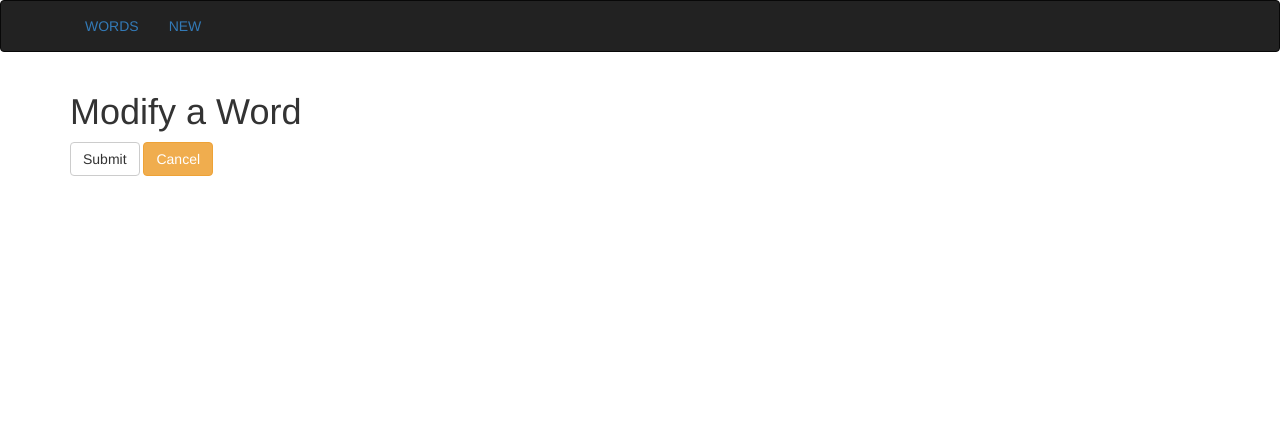
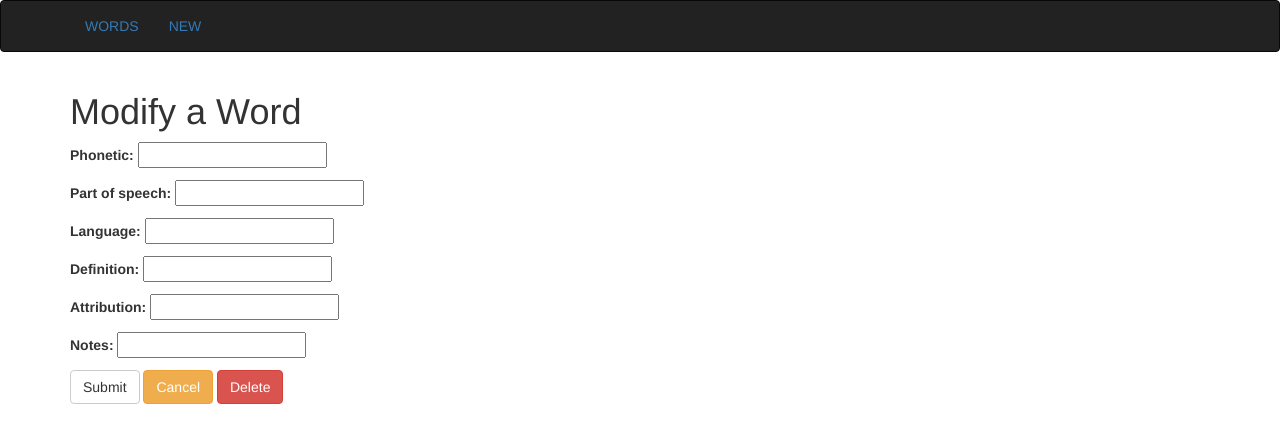
Before and after one commit to konstantinfarrell/wordlist, a Django app: page /edit/1 in a window 1280 px wide. Shown: the top 443 px of the page. Run offline with Django 3.2, Linux system fonts and the light colour scheme; parts of the project's set-up code (start-up, migrations or seed data) failed here and were passed over; some libraries are stand-ins or nearby versions.

Commit message:
Add delete

```diff
--- a/wordlist/templates/words/edit.html
+++ b/wordlist/templates/words/edit.html
@@ -10,6 +10,7 @@
         {{ form.as_p }}
         <input type='submit' value='Submit' class='btn btn-default' />
         <a href='{% url "home" %}' class='btn btn-warning'>Cancel</a>
+        {% if word_id %}<a href='{% url "words-delete" word_id %}' class='btn btn-danger'>Delete</a>{% endif %}
     </form>
 </div>
 {% endblock %}
--- a/wordlist/templates/words/home.html
+++ b/wordlist/templates/words/home.html
@@ -26,6 +26,10 @@
             <td>{{ word.attribution}}</td>
             <td>{{ word.notes}}</td>
         </tr>
+    {% empty %}
+        <tr>
+            <td>No Entries</td>
+        </tr>
     {% endfor %}
 </table>
 {% endblock %}
--- a/wordlist/urls.py
+++ b/wordlist/urls.py
@@ -11,4 +11,5 @@
     url(r'^$', words.home, name='home'),
     url(r'^new/', words.create, name='words-create'),
     url(r'^edit/(?P<word_id>\d+)/?$', words.edit, name='words-edit'),
+    url(r'^delete/(?P<word_id>\d+)/?$', words.delete, name='words-delete'),
 ]
--- a/wordlist/words/forms.py
+++ b/wordlist/words/forms.py
@@ -9,16 +9,17 @@
     """
     Form for creating and editing a word entry.
     """
+    phonetic = forms.CharField(required=False)
+    part_of_speech = forms.CharField(required=False)
+    language = forms.CharField(required=False)
+    definition = forms.CharField(required=False)
+    attribution = forms.CharField(required=False)
+    notes = forms.CharField(required=False)
+
     class Meta:
         model = Word
         fields = (
             'word',
-            'phonetic',
-            'part_of_speech',
-            'language',
-            'definition',
-            'attribution',
-            'notes'
         )
 
     def __init__(self, *args, **kwargs):
```
